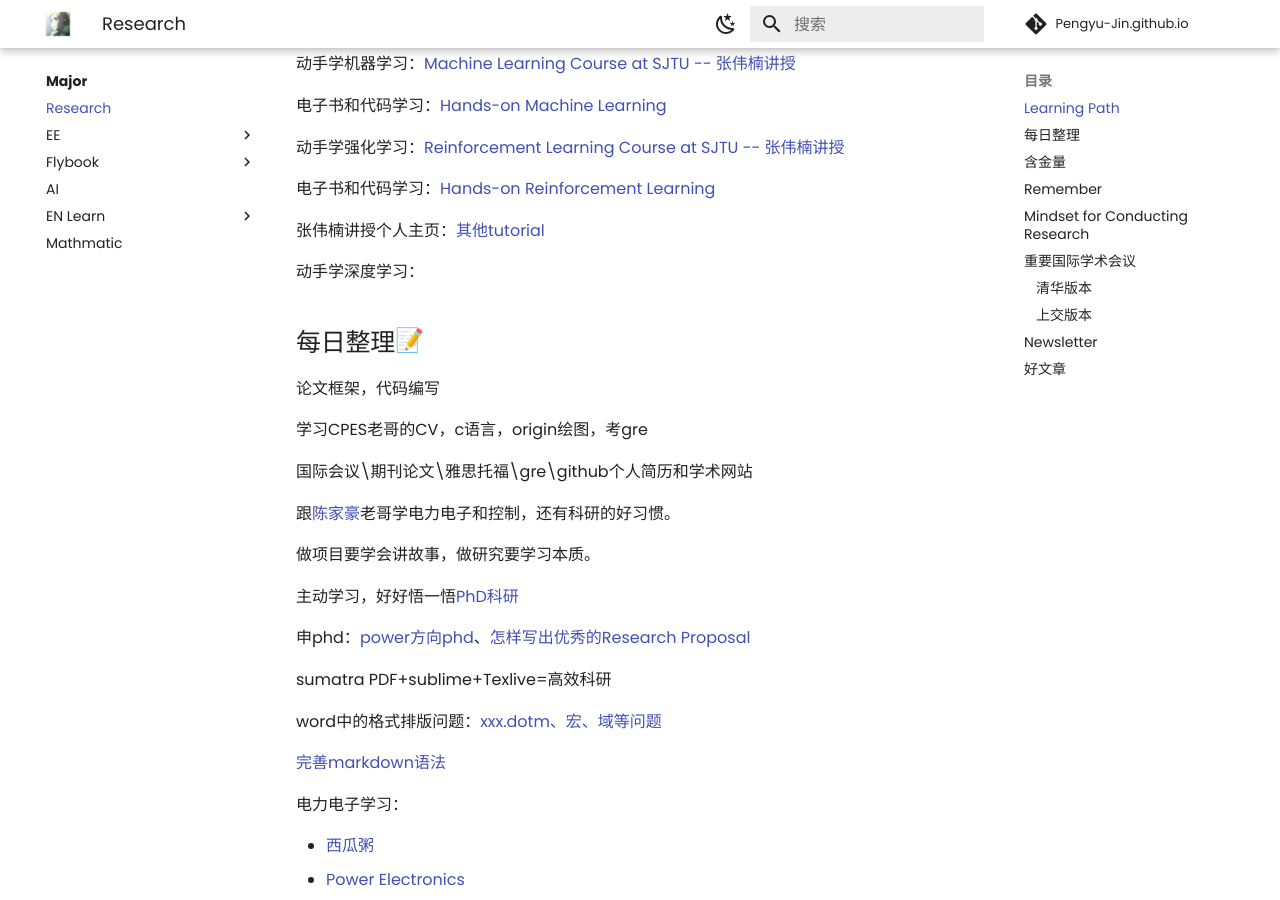
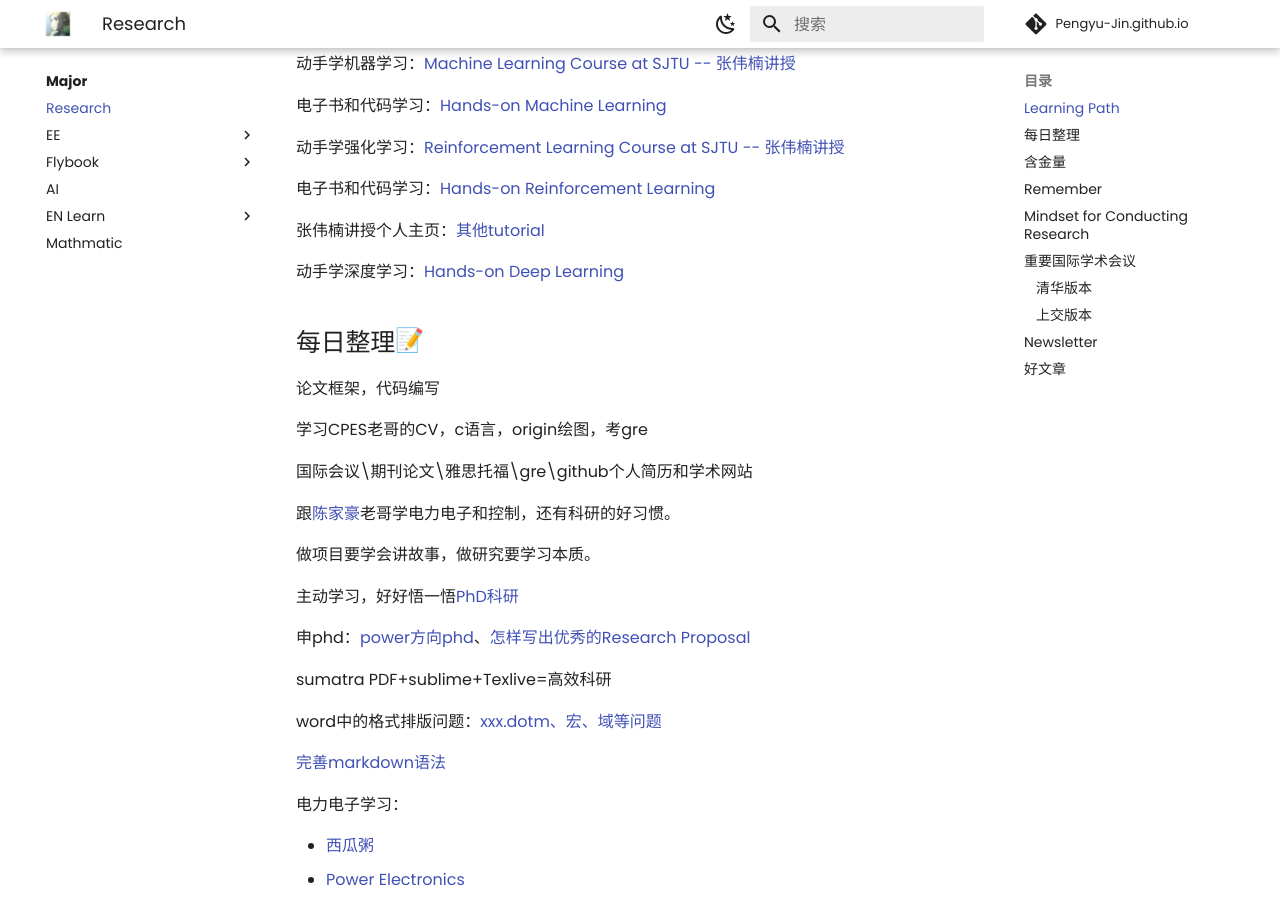
Before and after one commit to Pengyu-Jin/Pengyu-Jin.github.io, an MkDocs documentation site: the page built from docs/major/research/research.md, in a window 1280 px wide and 900 px high, scrolled down 352 px. Built offline with MkDocs 1.6.1 and Material for MkDocs 9.7.7, drawn with Linux system fonts in a browser that asks for light colours; emoji names are drawn with the system emoji font; comment, search, counter and statistics services are not loaded.

Commit message:
20250223

```diff
--- a/docs/major/research/research.md
+++ b/docs/major/research/research.md
@@ -14,7 +14,9 @@
 
 张伟楠讲授个人主页：[其他tutorial](https://wnzhang.net/){:target="_blank"}
 
-动手学深度学习：
+动手学深度学习：[Hands-on Deep Learning](https://zh.d2l.ai/index.html#){:target="_blank"}
+
+
 
 ## 每日整理:memo:
 
```
